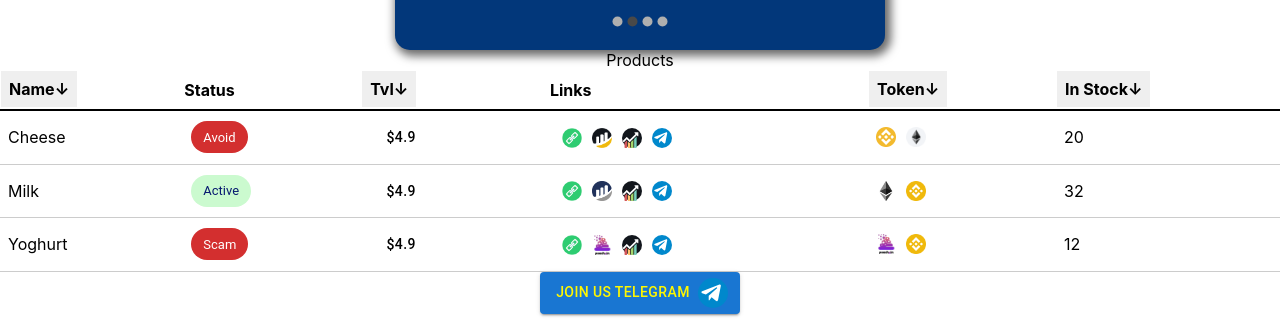
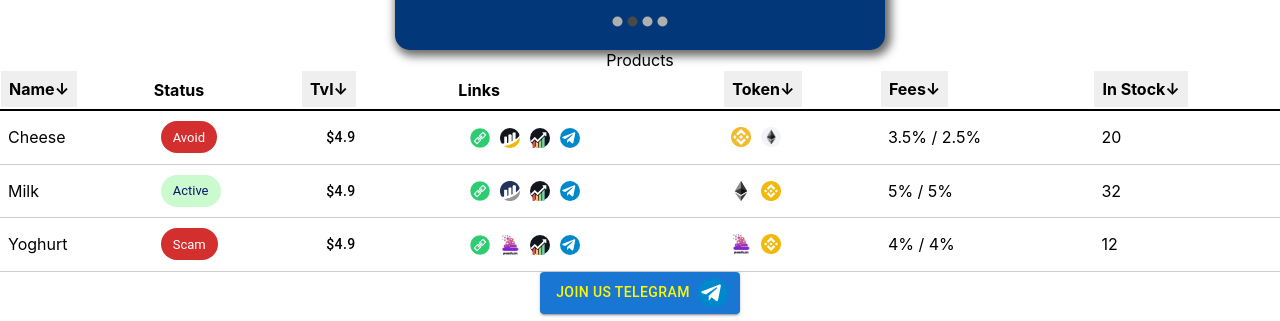
Before and after one commit to web-gardener/miners, a React (Create React App) app: page / in a window 1280 px wide. Shown: the part 324-645 px from the top of the page. Built offline with nearby package versions, Linux system fonts and the light colour scheme.

Commit message:
add: fees field to sortable table

```diff
--- a/src/@types/types.d.ts
+++ b/src/@types/types.d.ts
@@ -15,6 +15,8 @@ interface SortableTableData {
     token: 'BNB' | 'USDT' | 'ETH' | 'POOP' | 'BUSD' | 'MATIC',
     age: string,
     tooltip_status: string,
+    fee_in_out: string,
+    sum_fee_in_out: number,
 }
 
 interface Links {
--- a/src/components/SortableTable/index.tsx
+++ b/src/components/SortableTable/index.tsx
@@ -116,6 +116,17 @@ const SortableTable = (props: SortableTablePorps) => {
                         <th>
                             <button
                                 type="button"
+                                onClick={() => requestSort('sum_fee_in_out')}
+                                className={getClassNamesFor('sum_fee_in_out')}
+                            >
+                                Fees
+                                {(getClassNamesFor('sum_fee_in_out') === "ascending") && "↑"}
+                                {(getClassNamesFor('sum_fee_in_out') === "descending" || getClassNamesFor('sum_fee_in_out') === undefined) && "↓"}
+                            </button>
+                        </th>
+                        <th>
+                            <button
+                                type="button"
                                 onClick={() => requestSort('stock')}
                                 className={getClassNamesFor('stock')}
                             >
@@ -170,6 +181,9 @@ const SortableTable = (props: SortableTablePorps) => {
                                     </a>
                                 </div>
                             </td>
+                            <td>
+                                {item.fee_in_out}
+                            </td>
                             <td>{item.stock}</td>
                         </tr>
                     ))}
--- a/src/pages/HomePage/Dashboard/index.tsx
+++ b/src/pages/HomePage/Dashboard/index.tsx
@@ -22,6 +22,8 @@ const Dashboard = () => {
             token: 'ETH',
             age: '1 day',
             tooltip_status: 'Avoid',
+            fee_in_out: "3.5% / 2.5%",
+            sum_fee_in_out: 6,
         },
         {
             id: 2,
@@ -40,6 +42,8 @@ const Dashboard = () => {
             token: 'BNB',
             age: '1 day',
             tooltip_status: '',
+            fee_in_out: "5% / 5%",
+            sum_fee_in_out: 10,
         },
         {
             id: 3,
@@ -58,6 +62,8 @@ const Dashboard = () => {
             token: 'BNB',
             age: '1 day',
             tooltip_status: 'Scam',
+            fee_in_out: "4% / 4%",
+            sum_fee_in_out: 8,
         },
         // {
         //     id: 4,
```
